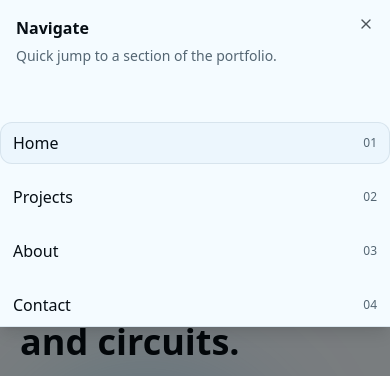
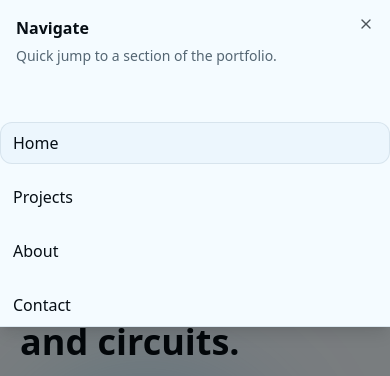
Before and after one commit to Shervinsasl/shervin-portfolio, a Next.js app: page / in a window 390 px wide. Both pictures are taken after a click on the button 350 px from the left and 49 px from the top of the page. Shown: the top 376 px of the page. Built offline with nearby package versions, Linux system fonts and the light colour scheme.

Commit message:
removed the number for phone version

```diff
--- a/src/components/site-header.tsx
+++ b/src/components/site-header.tsx
@@ -91,15 +91,12 @@ export function SiteHeader() {
                         href={link.href}
                         onClick={() => setOpen(false)}
                         className={cn(
-                          "flex items-center justify-between rounded-lg border border-transparent px-3 py-2 text-base font-medium transition hover:border-border/80 hover:bg-muted/60",
+                          "flex items-center gap-2 rounded-lg border border-transparent px-3 py-2 text-base font-medium transition hover:border-border/80 hover:bg-muted/60",
                           pathname.startsWith(link.href) &&
                             "border-border/80 bg-muted/50 text-foreground"
                         )}
                       >
                         <span>{link.label}</span>
-                        <span className="text-xs text-muted-foreground">
-                          {index + 1 < 10 ? `0${index + 1}` : index + 1}
-                        </span>
                       </Link>
                     </motion.div>
                   ))}
```
